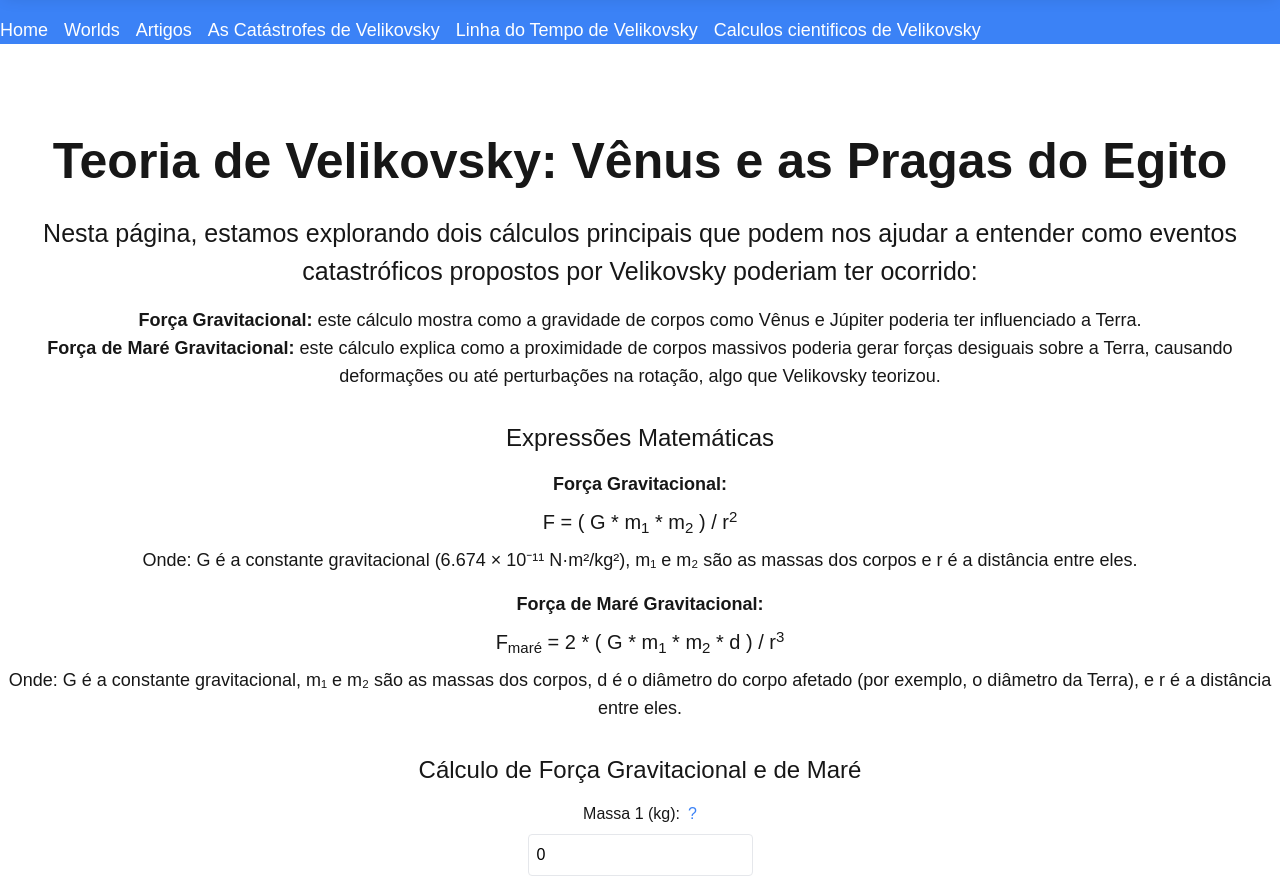
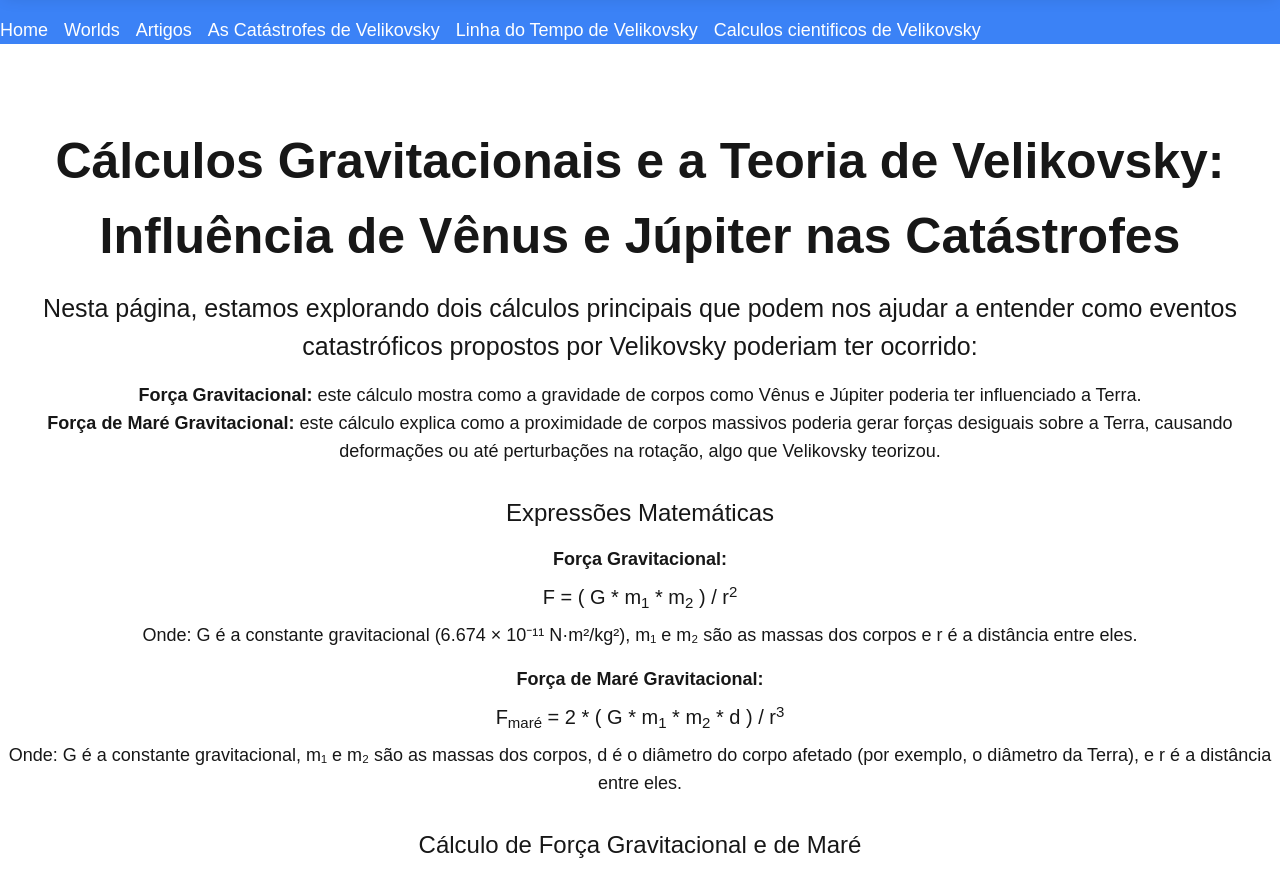
Before and after one commit to ArthurBispo00/CP2--Worlds-in-a-Collision, a Next.js app in the folder my-app/: page /Calculos in a window 1280 px wide. Shown: the part 1000-1880 px from the top of the page. Built offline with nearby package versions, Linux system fonts and the light colour scheme.

Commit message:
Alterando titulo da pagina calculos

```diff
--- a/my-app/src/app/Calculos/page.tsx
+++ b/my-app/src/app/Calculos/page.tsx
@@ -65,7 +65,7 @@ export default function CatastrofesPage() {
     <main className="flex flex-col justify-center items-center text-center pt-20">
       <article>
         <h1 className="mb-4" style={{ fontSize: '50px', fontWeight: 'bold' }}>
-          Teoria de Velikovsky: Vênus e as Pragas do Egito
+        Cálculos Gravitacionais e a Teoria de Velikovsky: Influência de Vênus e Júpiter nas Catástrofes
         </h1>
         <section id="introducao">
           <p className="mb-4" style={{ fontSize: '25px' }}>
```
